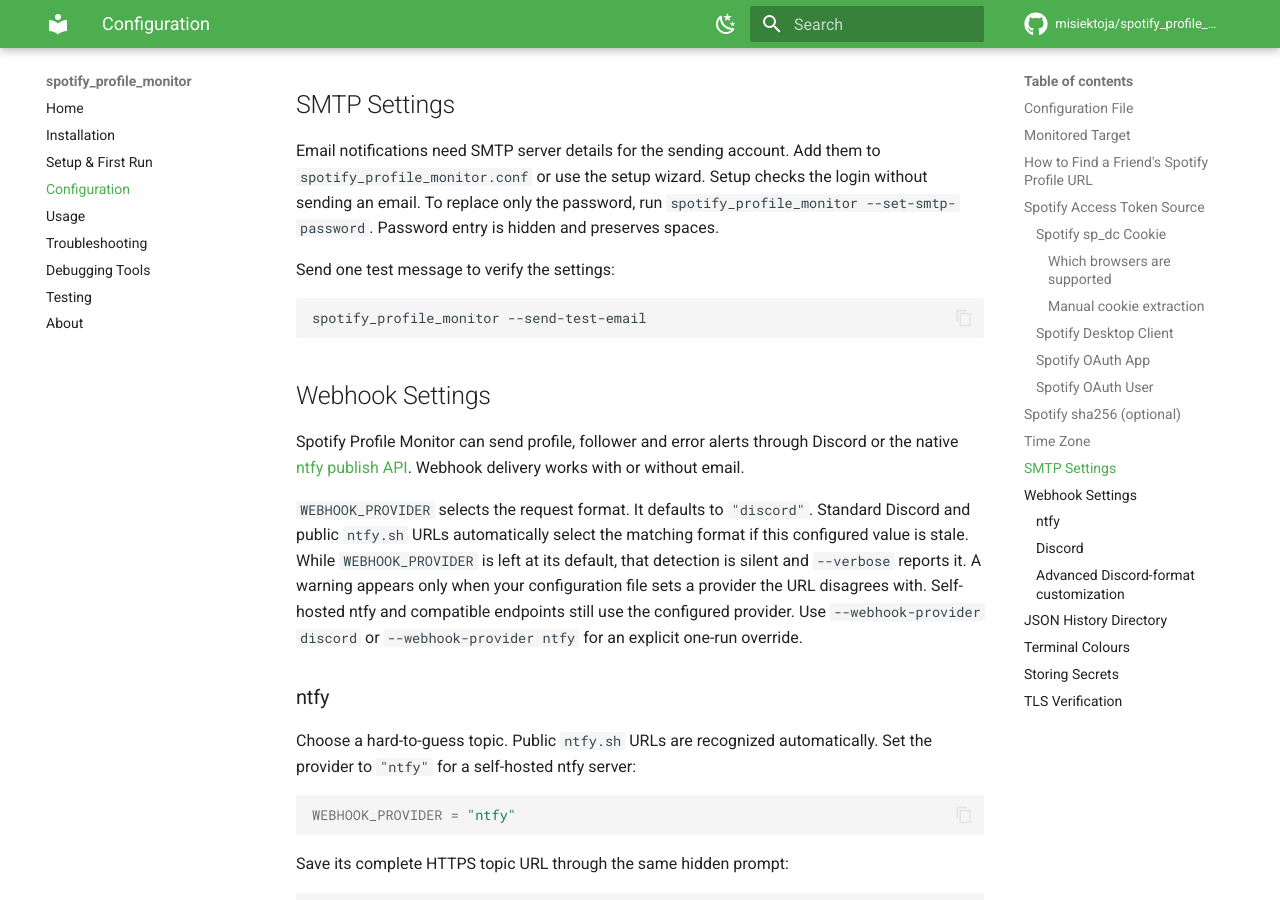
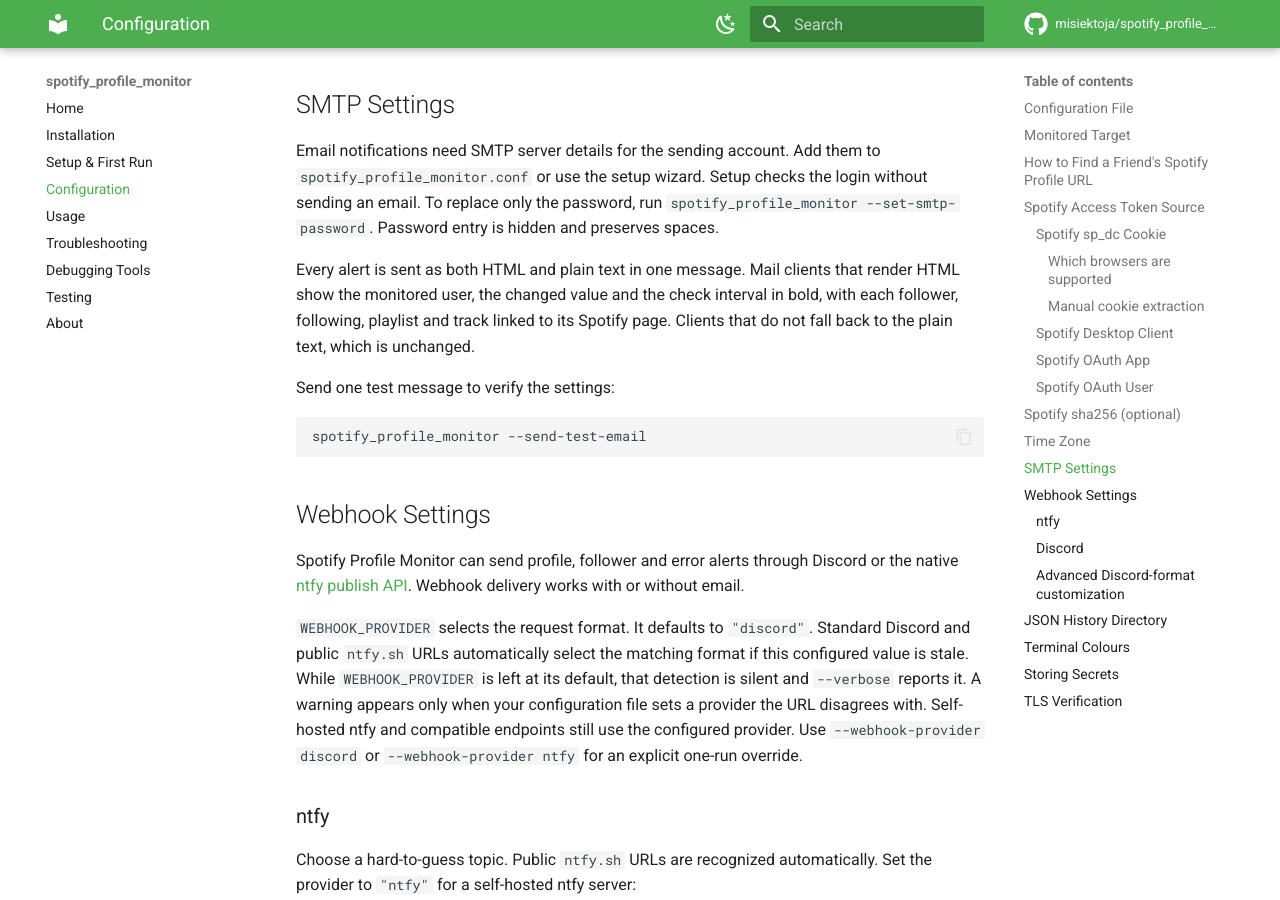
Before and after one commit to misiektoja/spotify_profile_monitor, an MkDocs documentation site: the page built from docs/configuration.md, in a window 1280 px wide and 900 px high, scrolled down 12071 px. Built offline with MkDocs 1.6.1 and Material for MkDocs 9.7.7, drawn with Linux system fonts in a browser that asks for light colours; comment, search, counter and statistics services are not loaded.

Commit message:
docs(config): describe the HTML email part every alert carries

````diff
--- a/docs/configuration.md
+++ b/docs/configuration.md
@@ -391,6 +391,8 @@
 
 Email notifications need SMTP server details for the sending account. Add them to `spotify_profile_monitor.conf` or use the setup wizard. Setup checks the login without sending an email. To replace only the password, run `spotify_profile_monitor --set-smtp-password`. Password entry is hidden and preserves spaces.
 
+Every alert is sent as both HTML and plain text in one message. Mail clients that render HTML show the monitored user, the changed value and the check interval in bold, with each follower, following, playlist and track linked to its Spotify page. Clients that do not fall back to the plain text, which is unchanged.
+
 Send one test message to verify the settings:
 
 ```sh
````
Also changed, not shown: 1 other file.
